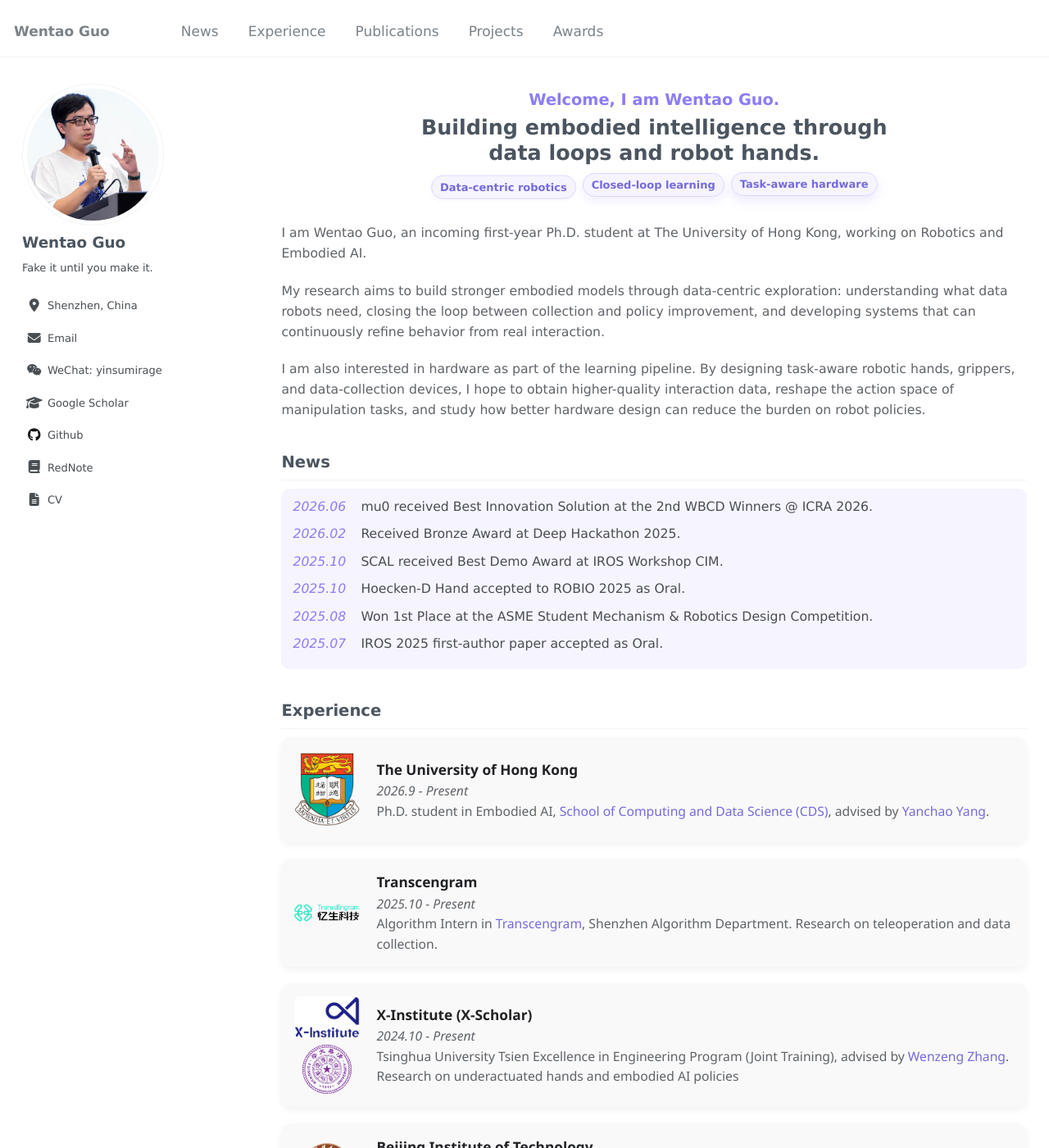
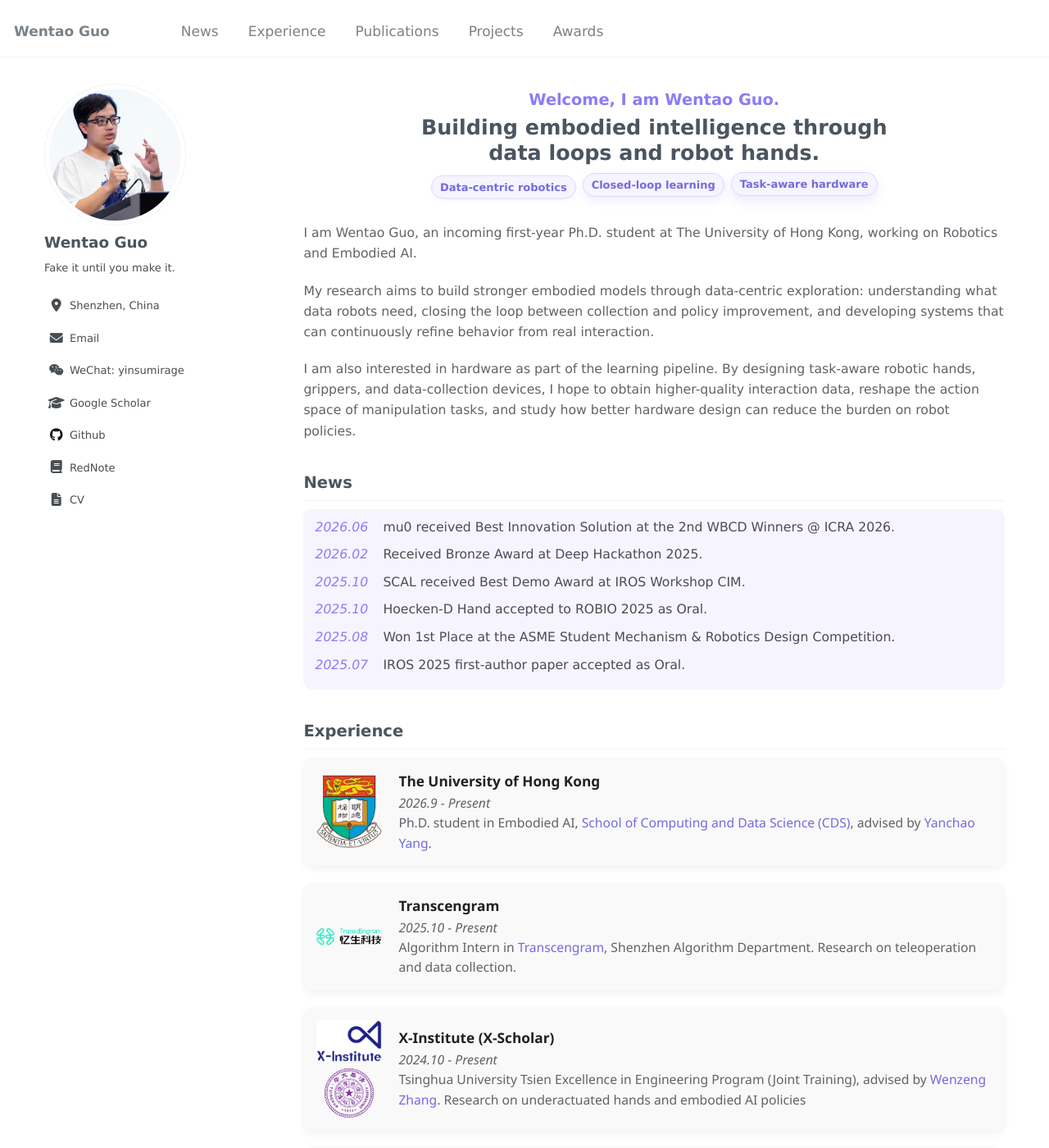
Before and after one commit to yinsumirage/yinsumirage.github.io, a Jekyll site: the page built from _pages/about.md, in a window 1280 px wide and 1400 px high. Shown: the whole window at 82% size. Built offline with Jekyll 4.4.1, drawn with Linux system fonts in a browser that asks for light colours; our own code applies the rules of GitHub Pages for plain Markdown files.

Commit message:
Tune desktop homepage layout

```diff
--- a/assets/css/home.css
+++ b/assets/css/home.css
@@ -496,11 +496,11 @@ a:hover {
 
 @media (min-width: 1025px) {
   #main {
-    --sidebar-w: clamp(210px, 18vw, 265px);
-    --avatar-w: clamp(148px, 13.5vw, 205px);
-    max-width: 1500px;
-    padding-left: 1.5rem;
-    padding-right: 1.5rem;
+    --sidebar-w: clamp(205px, 18vw, 260px);
+    --avatar-w: clamp(143px, 13.5vw, 200px);
+    max-width: 1430px;
+    padding-left: 3rem;
+    padding-right: 3rem;
   }
 
   .sidebar {
```
